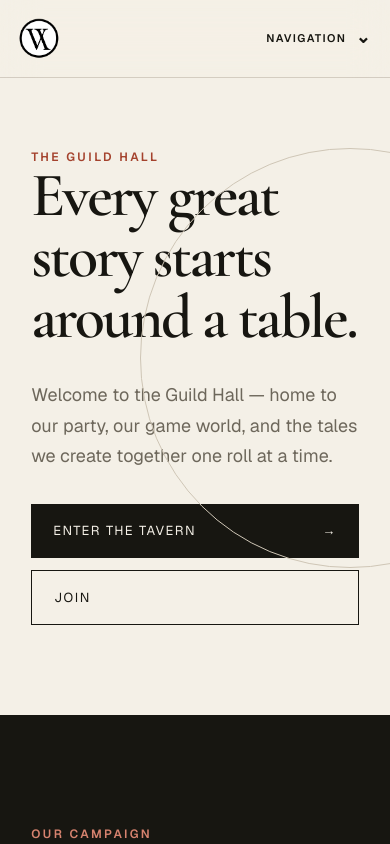
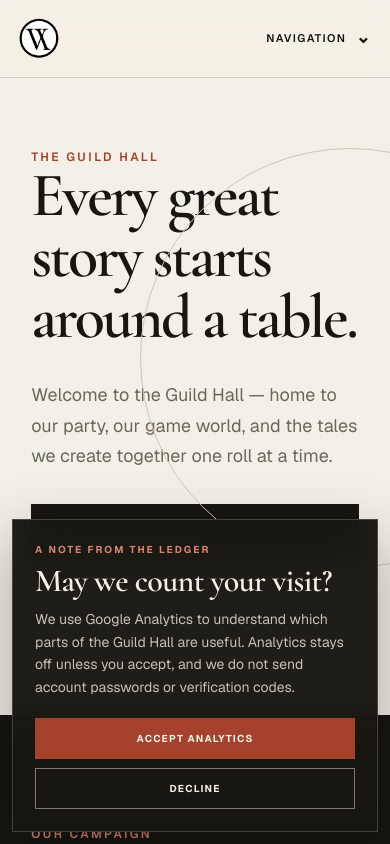
Before and after one commit to dndzpt/The-One-Armed-Warlock, a Next.js app: page / in a window 390 px wide. Shown: the top 844 px of the page. Built offline with nearby package versions, Linux system fonts and the light colour scheme.

Commit message:
Add consent-based Google Analytics

```diff
--- /dev/null
+++ b/app/analytics-consent.tsx
@@ -0,0 +1,94 @@
+"use client";
+
+import { useEffect, useState } from "react";
+
+const MEASUREMENT_ID = "G-9FQTQKMD71";
+const STORAGE_KEY = "oaw-analytics-consent";
+
+declare global {
+  interface Window {
+    dataLayer: unknown[];
+    gtag: (...args: unknown[]) => void;
+  }
+}
+
+function initialiseAnalytics() {
+  window.dataLayer = window.dataLayer || [];
+  window.gtag = window.gtag || function gtag(...args: unknown[]) {
+    window.dataLayer.push(args);
+  };
+
+  window.gtag("consent", "default", {
+    ad_storage: "denied",
+    ad_user_data: "denied",
+    ad_personalization: "denied",
+    analytics_storage: "granted",
+  });
+  window.gtag("js", new Date());
+  window.gtag("config", MEASUREMENT_ID, { anonymize_ip: true });
+
+  if (!document.querySelector(`script[data-oaw-analytics="${MEASUREMENT_ID}"]`)) {
+    const script = document.createElement("script");
+    script.async = true;
+    script.src = `https://www.googletagmanager.com/gtag/js?id=${MEASUREMENT_ID}`;
+    script.dataset.oawAnalytics = MEASUREMENT_ID;
+    document.head.appendChild(script);
+  }
+}
+
+export default function AnalyticsConsent() {
+  const [choice, setChoice] = useState<"accepted" | "declined" | null>(null);
+  const [showBanner, setShowBanner] = useState(false);
+
+  useEffect(() => {
+    const savedChoice = window.localStorage.getItem(STORAGE_KEY);
+    if (savedChoice === "accepted") {
+      setChoice("accepted");
+      initialiseAnalytics();
+    } else if (savedChoice === "declined") {
+      setChoice("declined");
+    } else {
+      setShowBanner(true);
+    }
+  }, []);
+
+  const saveChoice = (nextChoice: "accepted" | "declined") => {
+    window.localStorage.setItem(STORAGE_KEY, nextChoice);
+    setChoice(nextChoice);
+    setShowBanner(false);
+
+    if (nextChoice === "accepted") {
+      initialiseAnalytics();
+    } else if (window.gtag) {
+      window.gtag("consent", "update", {
+        analytics_storage: "denied",
+        ad_storage: "denied",
+        ad_user_data: "denied",
+        ad_personalization: "denied",
+      });
+    }
+  };
+
+  return (
+    <>
+      {showBanner && (
+        <section className="analytics-consent" role="dialog" aria-label="Analytics choices" aria-live="polite">
+          <div>
+            <p className="analytics-consent-label">A note from the ledger</p>
+            <h2>May we count your visit?</h2>
+            <p>We use Google Analytics to understand which parts of the Guild Hall are useful. Analytics stays off unless you accept, and we do not send account passwords or verification codes.</p>
+          </div>
+          <div className="analytics-consent-actions">
+            <button type="button" className="analytics-accept" onClick={() => saveChoice("accepted")}>Accept analytics</button>
+            <button type="button" onClick={() => saveChoice("declined")}>Decline</button>
+          </div>
+        </section>
+      )}
+      {!showBanner && choice && (
+        <button type="button" className="analytics-settings" onClick={() => setShowBanner(true)}>
+          Privacy choices
+        </button>
+      )}
+    </>
+  );
+}
--- a/app/globals.css
+++ b/app/globals.css
@@ -66,6 +66,17 @@ footer { min-height: 150px; padding: 35px clamp(24px, 6vw, 88px); display: grid;
 .footer-brand img { width: 38px; height: 38px; }
 footer p:last-child { text-align: right; }
 
+.analytics-consent { position: fixed; z-index: 100; right: 24px; bottom: 24px; left: 24px; max-width: 940px; margin: 0 auto; padding: 26px 28px; display: grid; grid-template-columns: 1fr auto; align-items: end; gap: 28px; color: #f4f0e7; background: rgba(23, 22, 17, .97); border: 1px solid rgba(244, 240, 231, .2); box-shadow: 0 20px 60px rgba(0, 0, 0, .32); backdrop-filter: blur(18px); }
+.analytics-consent-label { margin: 0 0 8px; color: #d7836f; font-size: 10px; font-weight: 700; letter-spacing: .2em; text-transform: uppercase; }
+.analytics-consent h2 { font-size: 32px; letter-spacing: -.02em; }
+.analytics-consent div > p:last-child { max-width: 620px; margin: 12px 0 0; color: #c7c0b4; font-size: 14px; line-height: 1.6; }
+.analytics-consent-actions { display: flex; gap: 9px; }
+.analytics-consent button, .analytics-settings { border: 1px solid rgba(244, 240, 231, .45); padding: 12px 16px; color: #f4f0e7; background: transparent; font: inherit; font-size: 10px; font-weight: 700; letter-spacing: .12em; text-transform: uppercase; cursor: pointer; }
+.analytics-consent .analytics-accept { border-color: #a4422d; background: #a4422d; }
+.analytics-consent button:hover, .analytics-consent button:focus-visible { border-color: #d7836f; background: #d7836f; }
+.analytics-settings { position: fixed; z-index: 49; right: 14px; bottom: 14px; padding: 8px 10px; border-color: rgba(90, 79, 61, .25); color: #6d675b; background: rgba(244, 240, 231, .82); font-size: 8px; backdrop-filter: blur(10px); }
+.analytics-settings:hover, .analytics-settings:focus-visible { color: #171611; border-color: #a4422d; }
+
 @media (max-width: 820px) {
   .site-header { height: 78px; }
   .brand img { width: 42px; height: 42px; }
@@ -92,6 +103,9 @@ footer p:last-child { text-align: right; }
   .mobile-navigation-panel { padding-inline: 18px; }
   .hero-actions { align-items: stretch; flex-direction: column; }
   .hero-actions .button { justify-content: space-between; }
+  .analytics-consent { right: 12px; bottom: 12px; left: 12px; padding: 22px; grid-template-columns: 1fr; align-items: stretch; gap: 20px; }
+  .analytics-consent-actions { flex-direction: column; }
+  .analytics-consent button { width: 100%; }
 }
 
 @media (prefers-reduced-motion: reduce) { html { scroll-behavior: auto; } * { transition: none !important; } }
--- a/app/layout.tsx
+++ b/app/layout.tsx
@@ -1,5 +1,6 @@
 import type { Metadata } from "next";
 import { Cormorant_Garamond, Geist } from "next/font/google";
+import AnalyticsConsent from "./analytics-consent";
 import "./globals.css";
 
 const display = Cormorant_Garamond({
@@ -37,7 +38,10 @@ export const metadata: Metadata = {
 export default function RootLayout({ children }: Readonly<{ children: React.ReactNode }>) {
   return (
     <html lang="en">
-      <body className={`${display.variable} ${sans.variable}`}>{children}</body>
+      <body className={`${display.variable} ${sans.variable}`}>
+        {children}
+        <AnalyticsConsent />
+      </body>
     </html>
   );
 }
```
Also changed, not shown: 1 other file (tests, documents, lock files or other folders).
